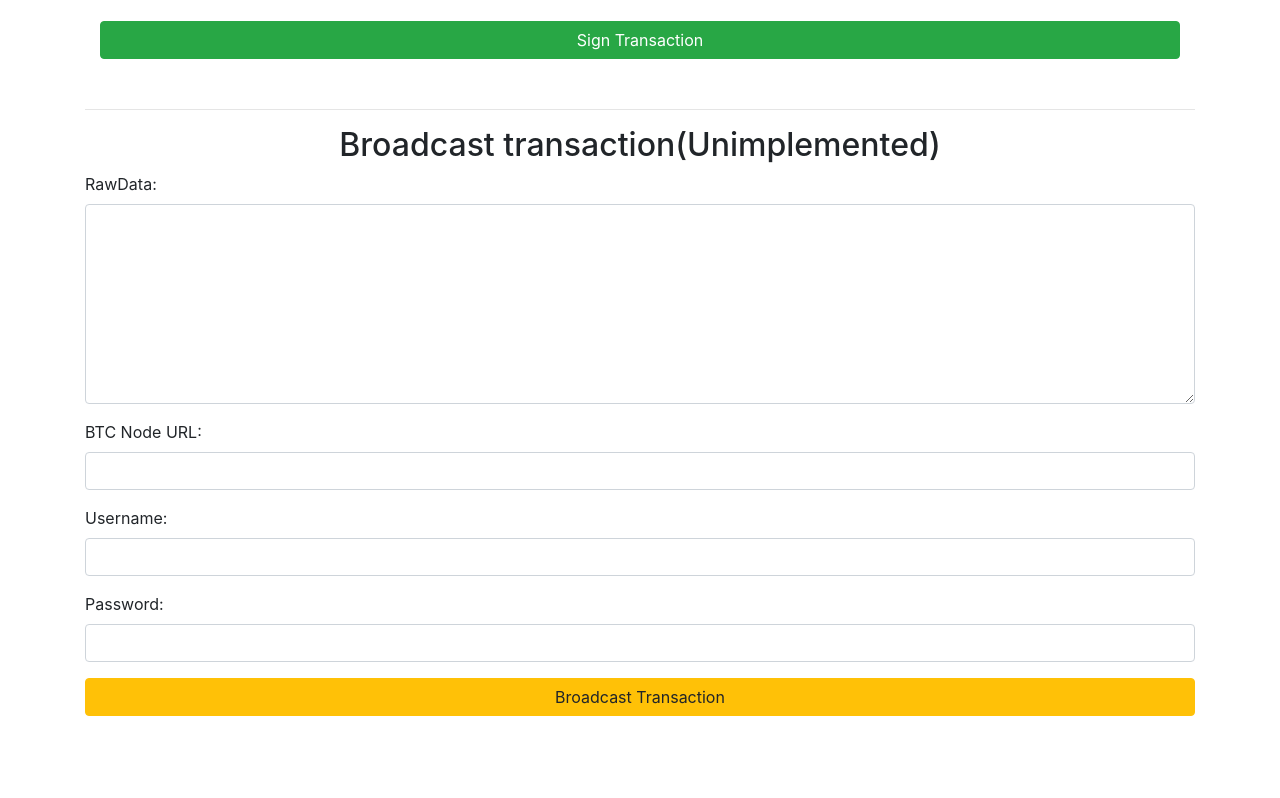
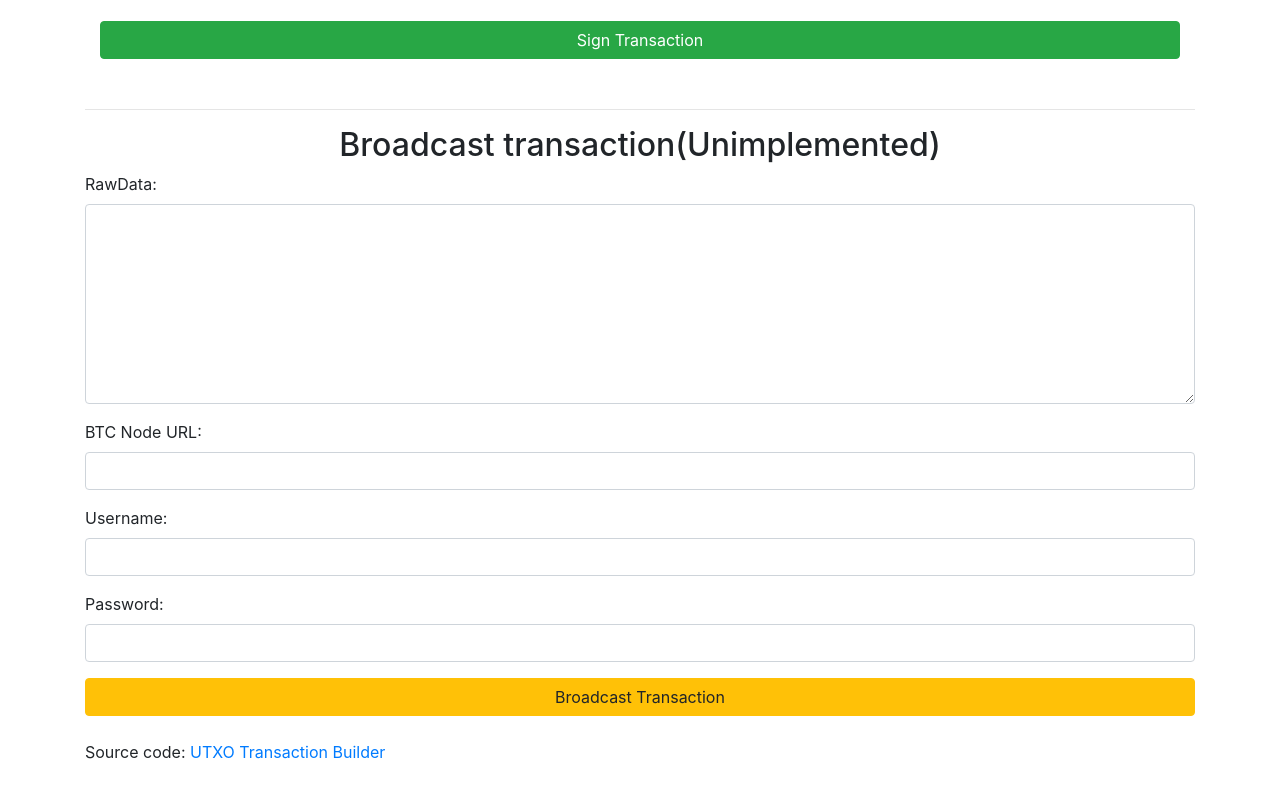
Before and after one commit to myronzhangweb3/utxo-transaction-builder, a plain HTML site: page index.html in a window 1280 px wide. Shown: the part 1029-1827 px from the top of the page. Before the commit the page ends 1793 px from the top, so only its background shows below. Drawn offline with nearby package versions, Linux system fonts and the light colour scheme.

Commit message:
modified:   index.html

```diff
--- a/index.html
+++ b/index.html
@@ -144,9 +144,14 @@
                 <button type="button" class="btn btn-warning max-width-button" id="broadcastTransaction">Broadcast Transaction</button>
             </div>
         </form>
+
+        <br>
+
+        <div>
+            Source code: <a href="https://github.com/zhangzhishun/utxo-transaction-builder">UTXO Transaction Builder</a>
+        </div>
+        <br><br>
     </div>
-
-    <br><br>
 
     <script src="./js/btc_transaction.js"></script>
 </body>
```
